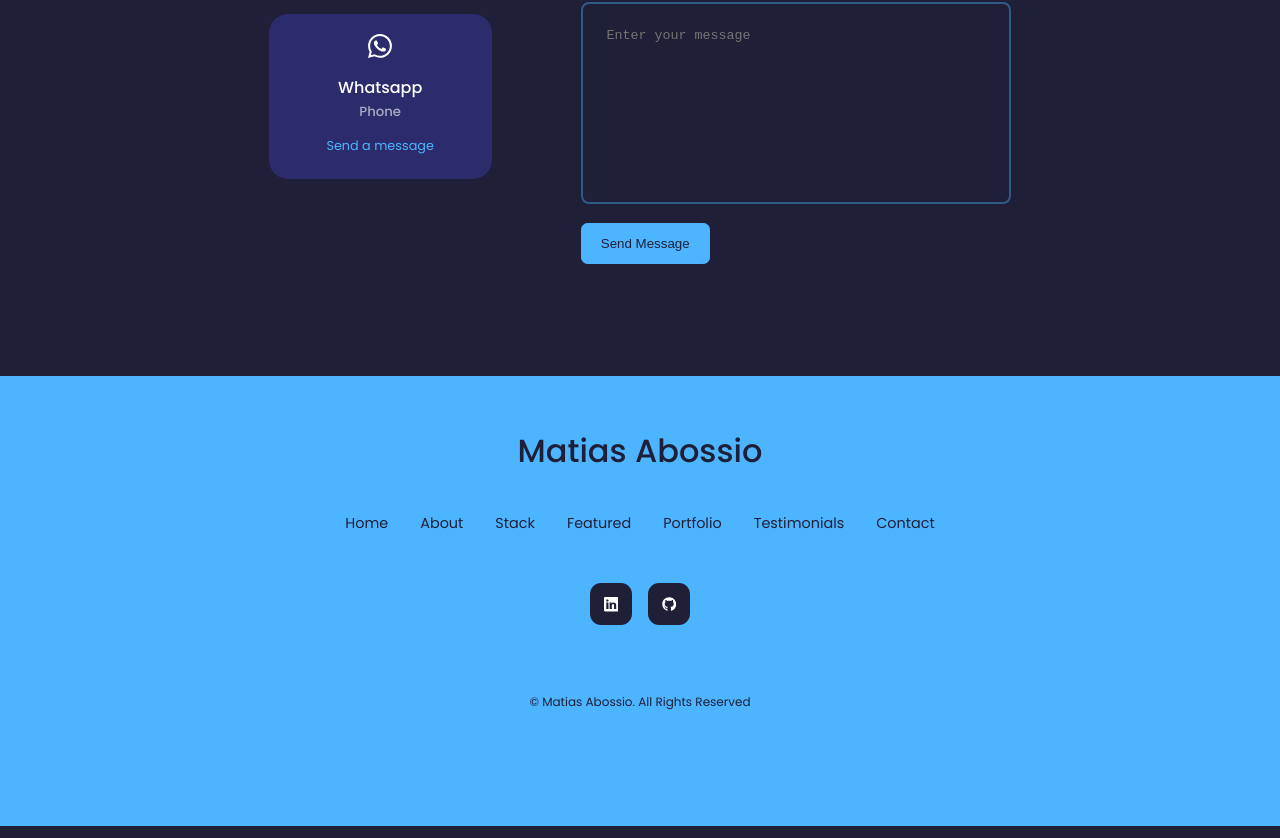
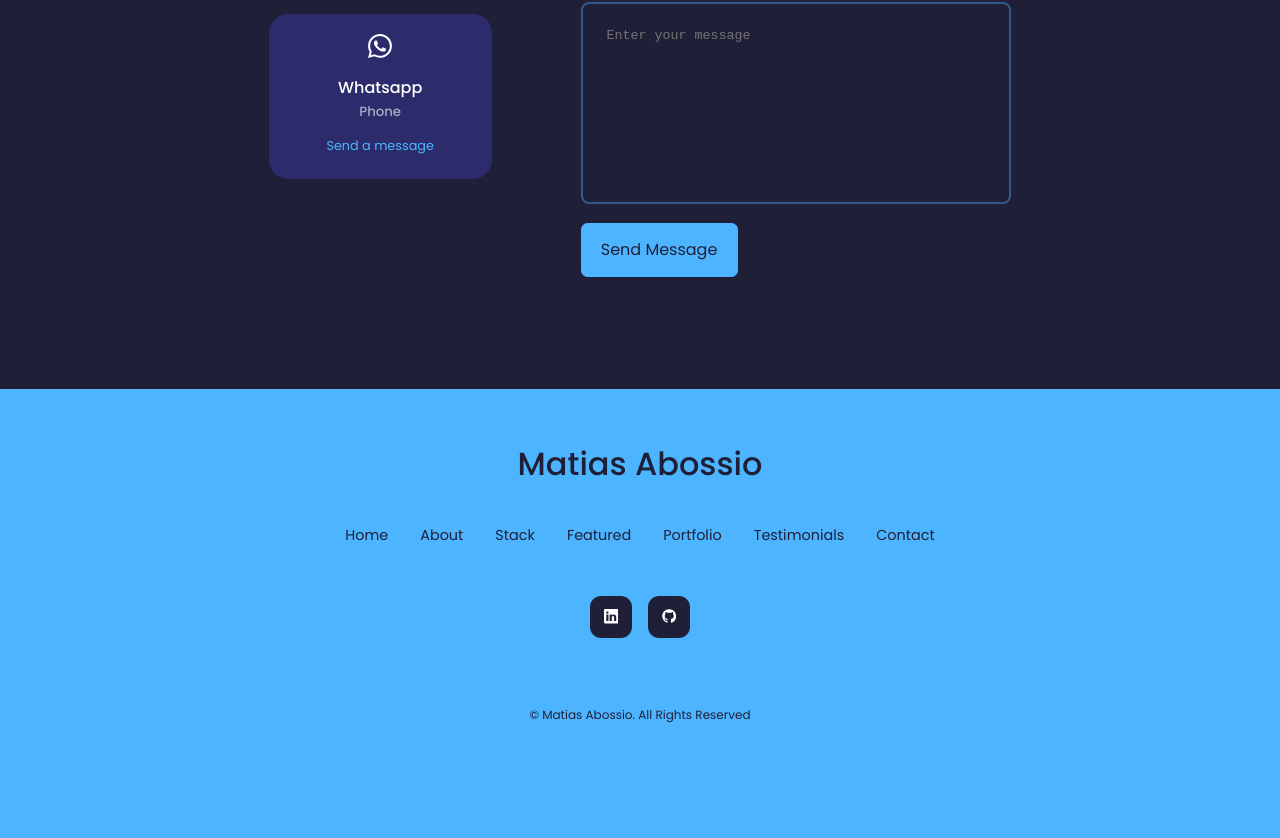
Before and after one commit to Agrossio/portfolio, a React (Create React App) app: page / in a window 1280 px wide. Shown: the part 5022-5860 px from the top of the page. Built offline with nearby package versions, Linux system fonts and the light colour scheme; no server answers.

Commit message:
Small Devices Style Fix

```diff
--- a/src/components/about/about.css
+++ b/src/components/about/about.css
@@ -94,12 +94,15 @@
     width: 65%;
     margin: 0 auto 3rem;
   }
+  .about__content {
+    text-align: center;
+  }
   .about__cards {
     grid-template-columns: 1fr 1fr;
     gap: 1rem;
   }
-  .about__content {
-    text-align: center;
+  .about__card {
+    padding: 1.5rem;
   }
   .about__content p {
     margin: 1.5rem 0;
--- a/src/components/contact/contact.css
+++ b/src/components/contact/contact.css
@@ -58,6 +58,12 @@ textarea {
   color: var(--color-white);
 }
 
+button {
+  font-family: "Poppins", sans-serif;
+  line-height: 1.7;
+  font-size: inherit;
+}
+
 /* ================ MEDIA QUERIES (MEDIUM DEVICES) ======================= */
 @media screen and (max-width: 1024px) {
   .container.contact__container {
--- a/src/components/header/header.css
+++ b/src/components/header/header.css
@@ -90,7 +90,7 @@ header {
   .me {
     display: none;
   }
-  .btn-primary {
+  .cta > .btn-primary {
     display: none;
   }
 }
```
